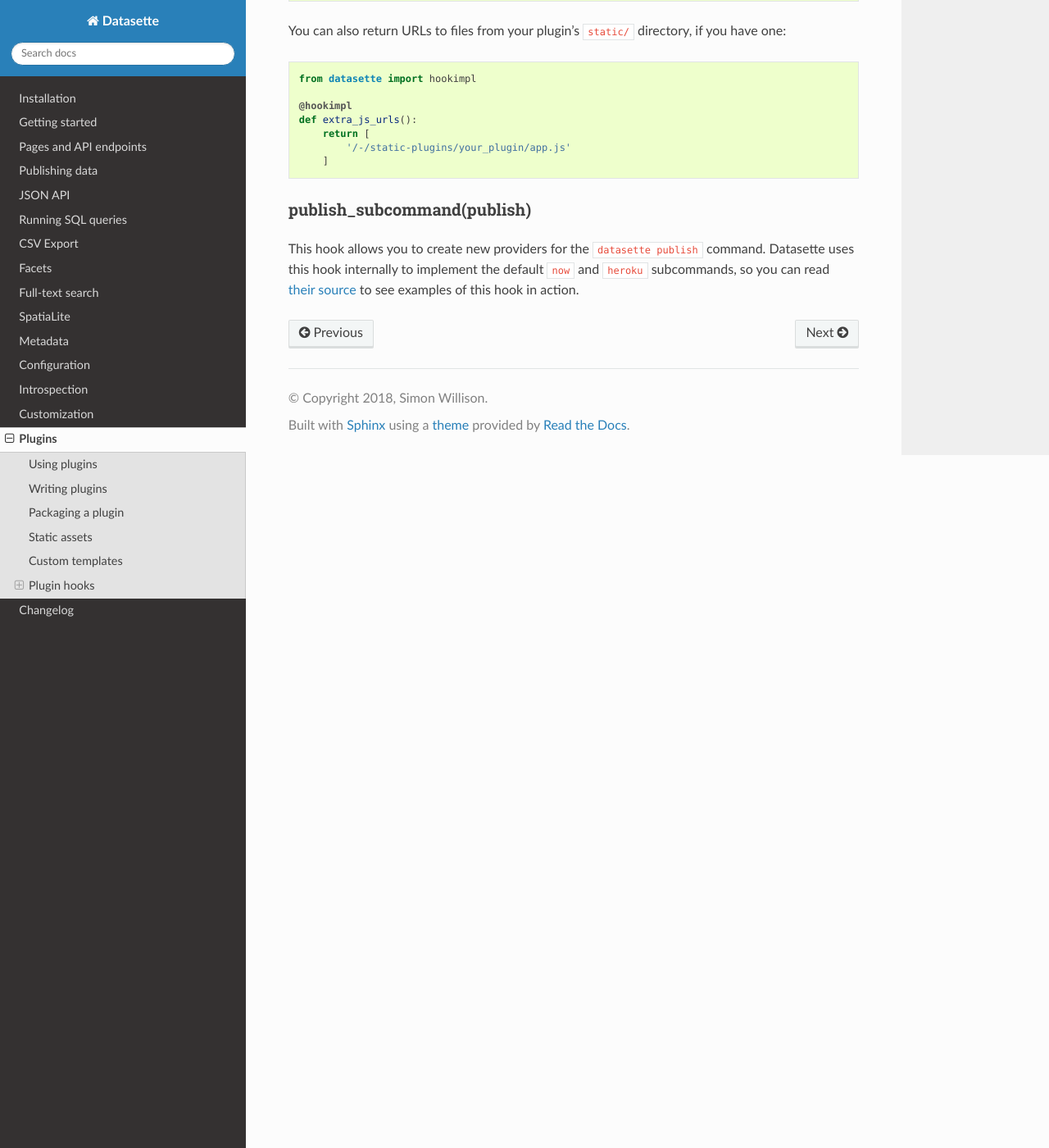
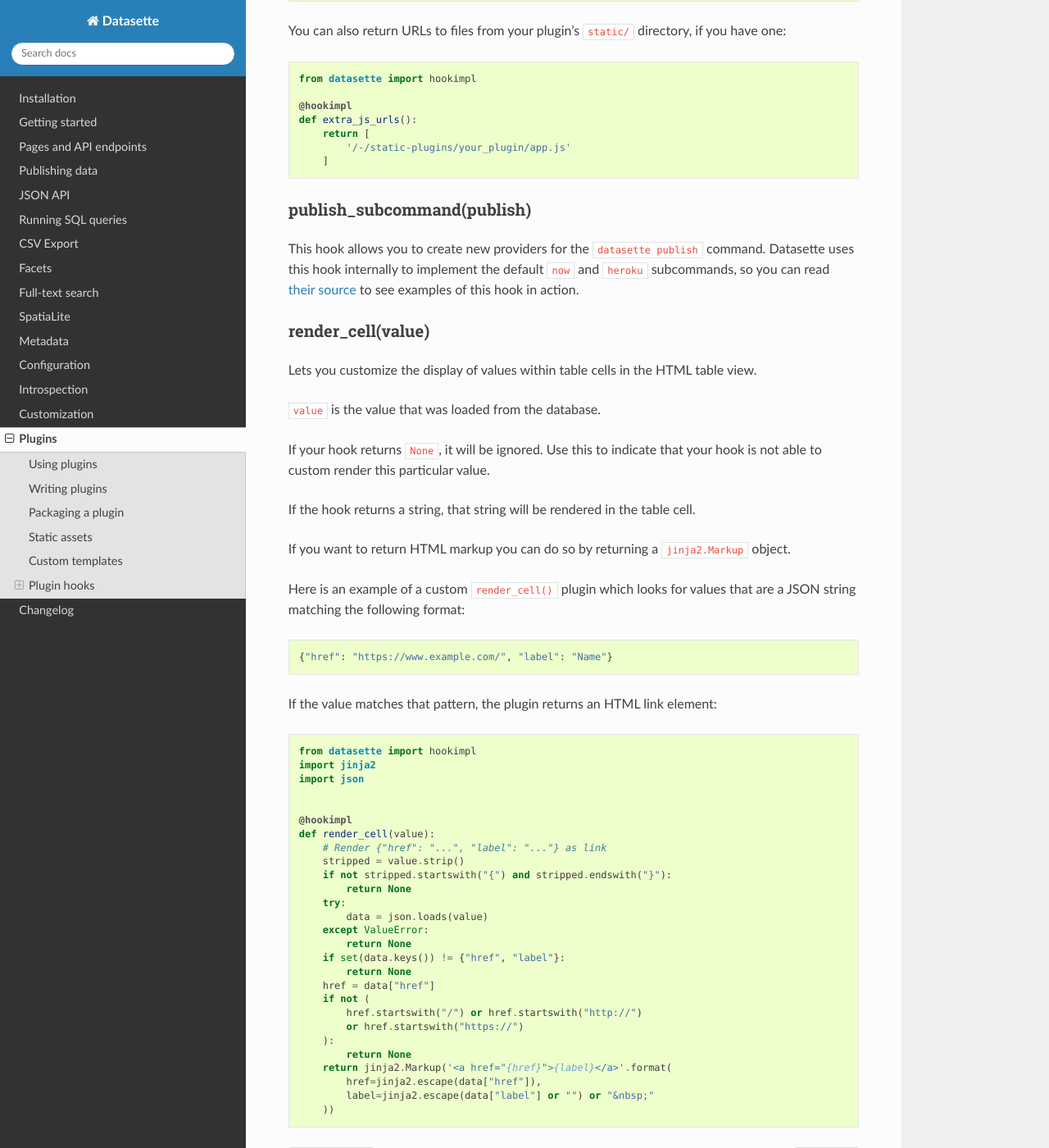
Before and after one commit to simonw/datasette, a Sphinx documentation site: the page built from docs/plugins.rst, in a window 1280 px wide and 1400 px high, scrolled down 4921 px. Shown: the whole window at 82% size. Built offline with Sphinx 7.4.7 and the Read the Docs theme 2.0.0, drawn with Linux system fonts in a browser that asks for light colours.

Commit message:
render_cell(value) plugin hook
Still needs performance testing before I merge this into master

```diff
--- a/docs/plugins.rst
+++ b/docs/plugins.rst
@@ -267,3 +267,52 @@
 and ``heroku`` subcommands, so you can read
 `their source <https://github.com/simonw/datasette/tree/master/datasette/publish>`_
 to see examples of this hook in action.
+
+render_cell(value)
+~~~~~~~~~~~~~~~~~~
+
+Lets you customize the display of values within table cells in the HTML table view.
+
+``value`` is the value that was loaded from the database.
+
+If your hook returns ``None``, it will be ignored. Use this to indicate that your hook is not able to custom render this particular value.
+
+If the hook returns a string, that string will be rendered in the table cell.
+
+If you want to return HTML markup you can do so by returning a ``jinja2.Markup`` object.
+
+Here is an example of a custom ``render_cell()`` plugin which looks for values that are a JSON string matching the following format::
+
+    {"href": "https://www.example.com/", "label": "Name"}
+
+If the value matches that pattern, the plugin returns an HTML link element:
+
+.. code-block:: python
+
+    from datasette import hookimpl
+    import jinja2
+    import json
+
+
+    @hookimpl
+    def render_cell(value):
+        # Render {"href": "...", "label": "..."} as link
+        stripped = value.strip()
+        if not stripped.startswith("{") and stripped.endswith("}"):
+            return None
+        try:
+            data = json.loads(value)
+        except ValueError:
+            return None
+        if set(data.keys()) != {"href", "label"}:
+            return None
+        href = data["href"]
+        if not (
+            href.startswith("/") or href.startswith("http://")
+            or href.startswith("https://")
+        ):
+            return None
+        return jinja2.Markup('<a href="{href}">{label}</a>'.format(
+            href=jinja2.escape(data["href"]),
+            label=jinja2.escape(data["label"] or "") or "&nbsp;"
+        ))
```
Also changed, not shown: 4 other files.
